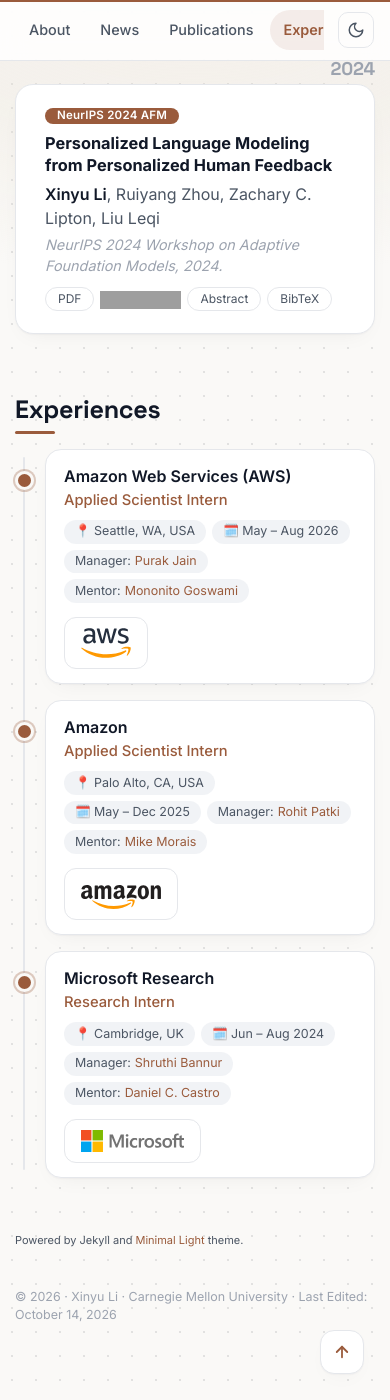
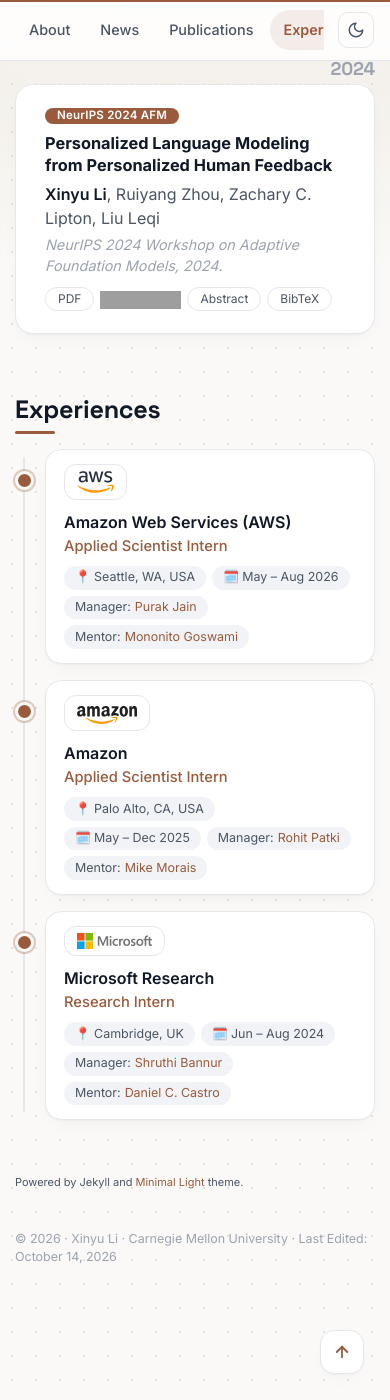
Before and after one commit to rachellxy/rachellxy.github.io, a Jekyll site: the page built from index.md, in a window 390 px wide and 1400 px high, scrolled down 3842 px. Built offline with Jekyll 4.4.1, drawn with Linux system fonts in a browser that asks for light colours; nearby versions of some CDN libraries; a style sheet for code colours, icons or effects is not loaded; grey boxes are pictures that could not be loaded.

Commit message:
Experiences: keep logo beside text; stack and wrap on phones
Co-Authored-By: Claude Opus 5.5 <noreply@anthropic.com>

```diff
--- a/assets/css/style.scss
+++ b/assets/css/style.scss
@@ -1259,6 +1259,10 @@ html.theme-dark .publications ol.bibliography li .copy-bib { color: #c89472; }
 html.theme-dark .exp-chips .chip { background: rgba(148, 163, 184, 0.18); }
 
 
+/* keep the logo beside the text instead of wrapping under it */
+.exp-card { flex-wrap: nowrap; }
+.exp-info { flex: 1 1 auto; min-width: 0; }
+
 .exp-logo-chip {
   flex: 0 0 auto;
   display: flex;
@@ -1275,6 +1279,17 @@ html.theme-dark .exp-chips .chip { background: rgba(148, 163, 184, 0.18); }
 .exp-logo-chip img[alt="AWS"] { height: 30px; }
 .exp-logo-chip img[alt="Amazon"] { height: 24px; margin-top: 6px; }
 .exp-logo-chip img[alt="Microsoft"] { height: 22px; }
+
+/* phones: logo sits above the company name, chips may wrap inside */
+@media (max-width: 620px) {
+  .exp-card { flex-direction: column; align-items: flex-start; gap: 10px; }
+  .exp-logo-chip { order: -1; padding: 6px 12px; }
+  .exp-logo-chip img { height: 18px; }
+  .exp-logo-chip img[alt="AWS"] { height: 22px; }
+  .exp-logo-chip img[alt="Amazon"] { height: 18px; margin-top: 4px; }
+  .exp-logo-chip img[alt="Microsoft"] { height: 16px; }
+  .exp-chips .chip { white-space: normal; }
+}
 
 @media (prefers-color-scheme: dark) {
   html:not(.theme-light) .exp-dot { border-color: #14120f; }
```
